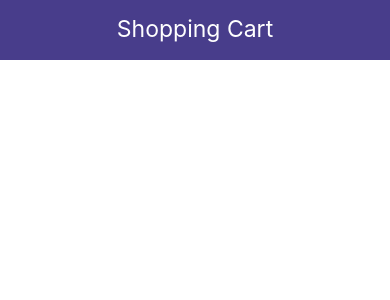
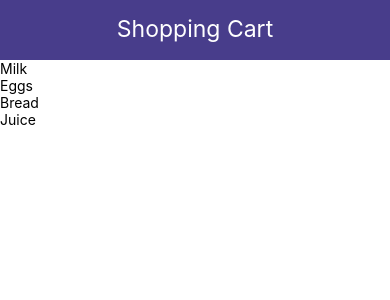
Before and after one commit to arasfi/Liste-de-courses-ReactNative-BasicApp, a React Native app: screen / in a window 390 px wide. Shown: the top 300 px of the page. Built offline with nearby package versions, Linux system fonts and the light colour scheme.

Commit message:
Added: FlatList to show items

```diff
--- a/App.js
+++ b/App.js
@@ -1,11 +1,24 @@
-import React from 'react';
-import { View, Text, StyleSheet} from 'react-native'
-import Header from './components/Header'
+import React, {useState} from 'react';
+import { View, Text, StyleSheet, FlatList} from 'react-native';
+import Header from './components/Header';
+// import { uuid } from 'uuidv4';
+const App = () => {
 
-const App = () => {
+    const [items, setItems] = useState([
+        {id: 1, text: 'Milk'},
+        {id: 2, text: 'Eggs'},
+        {id: 3, text: 'Bread'},
+        {id: 4, text: 'Juice'},
+    ])
+
     return (
         <View style={styles.container}>
             <Header title="Shopping Cart" />
+            <FlatList
+             data = {items}
+             renderItem = {({item}) =>
+                <Text>{item.text}</Text>
+             } />
         </View>
     );
 };
--- a/components/header.js
+++ b/components/header.js
@@ -8,6 +8,10 @@
         </View>
     );
 };
+
+Header.defaultProps = {
+    title: "Shopping List"
+}
 
 const styles = StyleSheet.create({
     header: {
--- a/package.json
+++ b/package.json
@@ -13,6 +13,8 @@
     "react": "17.0.1",
     "react-native": "0.64.0",
     "react-native-vector-icons": "^8.1.0",
+    "util": "^0.12.3",
+    "uuid": "^8.3.2",
     "uuidv4": "^6.2.7"
   },
   "devDependencies": {
```
Also changed, not shown: 1 other file (tests, documents, lock files or other folders).
